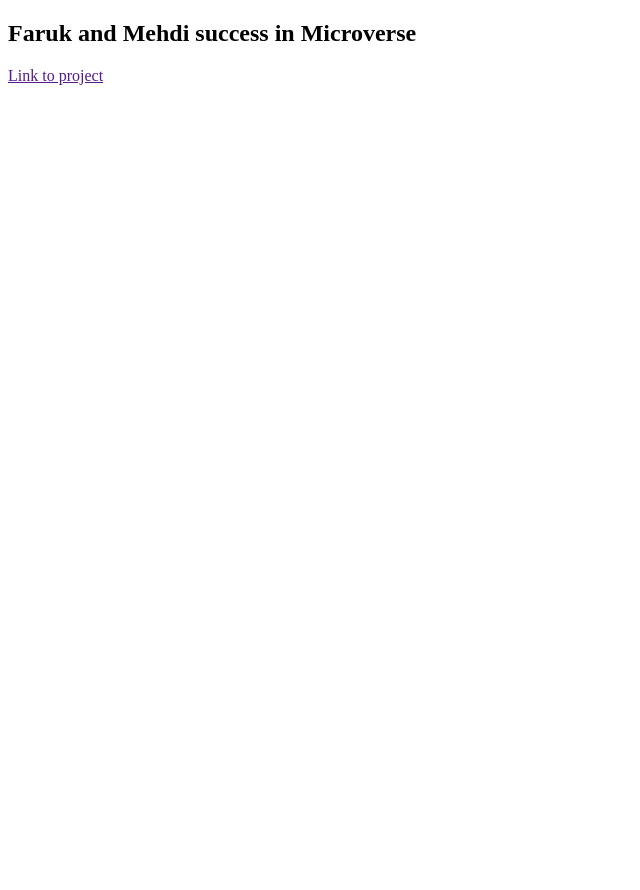
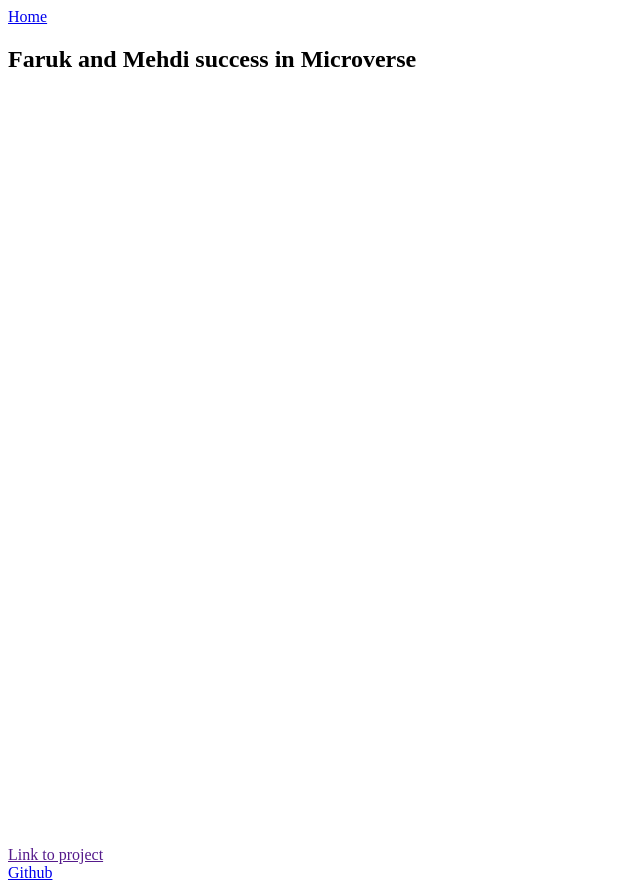
Before and after one commit to medijdir/MicroverseTrialwithfaruk, a plain HTML site: page index.html in a window 1280 px wide. Shown: the whole page, without its empty margins (0-640 px from the left). Before the commit the page ends 800 px from the top, so only its background shows below. Drawn offline with Linux system fonts and the light colour scheme.

Commit message:
added two new features

```diff
--- a/css/style.css
+++ b/css/style.css
@@ -0,0 +1,3 @@
+#welcome-section {
+  height: 100vh;
+}
--- a/index.html
+++ b/index.html
@@ -22,18 +22,27 @@
 
     -->
     <!--<p>Hello world, we are software developers</p>-->
-    <nav id="navbar">
-      <a href="home"></a>
-    </nav>
+
+    <navbar id="navbar">
+      <a href="#home"> Home</a>
+    </navbar>
     <section id="welcome-section">
       <h1>Faruk and Mehdi success in Microverse</h1>
     </section>
-    <section id="project">
-      <div class="project-tile"></div>
+    <projects id="projects">
       <div>
         <a href="">Link to project</a>
       </div>
-    </section>
+    </projects>
+    <div class="project-tile"></div>
+    <div class="">
+      <a
+        href="https://github.com/Assefademses/microverse_trial_withFaruk"
+        target="_blank"
+        id="profile-link"
+        >Github</a
+      >
+    </div>
 
     <script src="js/index.js"></script>
   </body>
```
